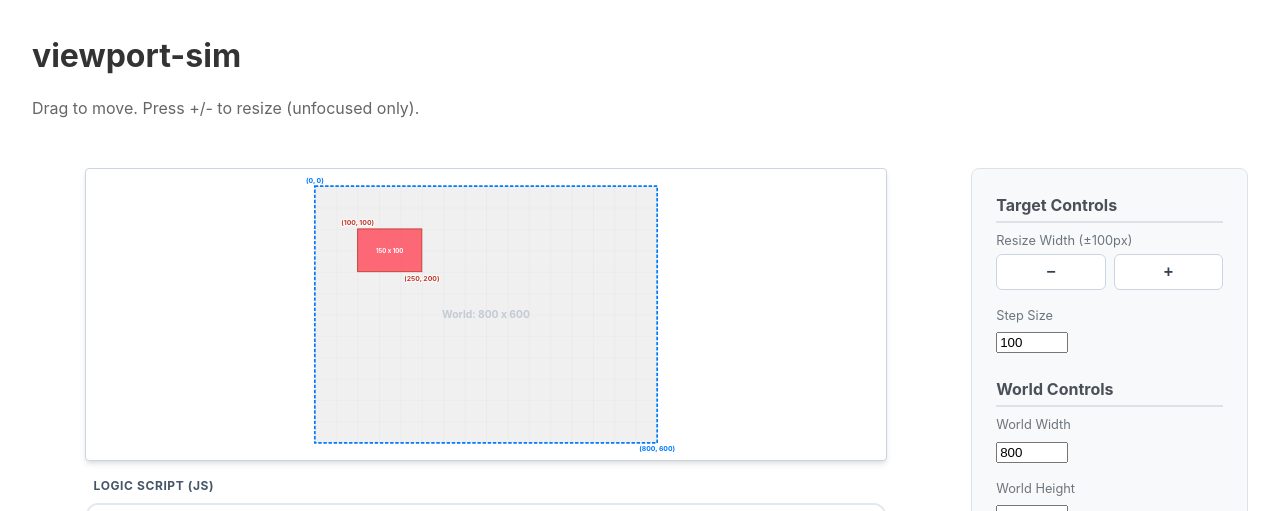
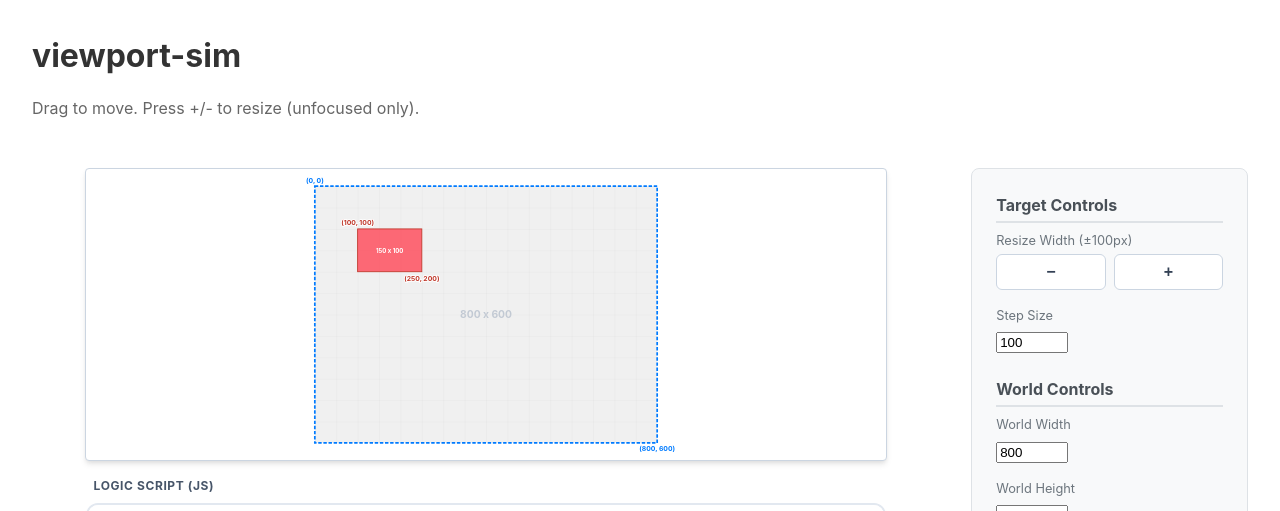
Before and after one commit to dangan-dev/rect-sim, a React (Vite) app: page / in a window 1280 px wide. Shown: the top 511 px of the page. Built offline with nearby package versions, Linux system fonts and the light colour scheme.

Commit message:
サイズ表示からWorld: を除去して数値だけに変更

```diff
--- a/src/App.tsx
+++ b/src/App.tsx
@@ -202,7 +202,7 @@ return {
               dominantBaseline="central"
               style={{ pointerEvents: 'none', opacity: 0.5 }}
             >
-              World: {Math.round(state.worldSize.width)} x {Math.round(state.worldSize.height)}
+              {Math.round(state.worldSize.width)} x {Math.round(state.worldSize.height)}
             </text>
 
             {/* グリッド (オプション) */}
```
